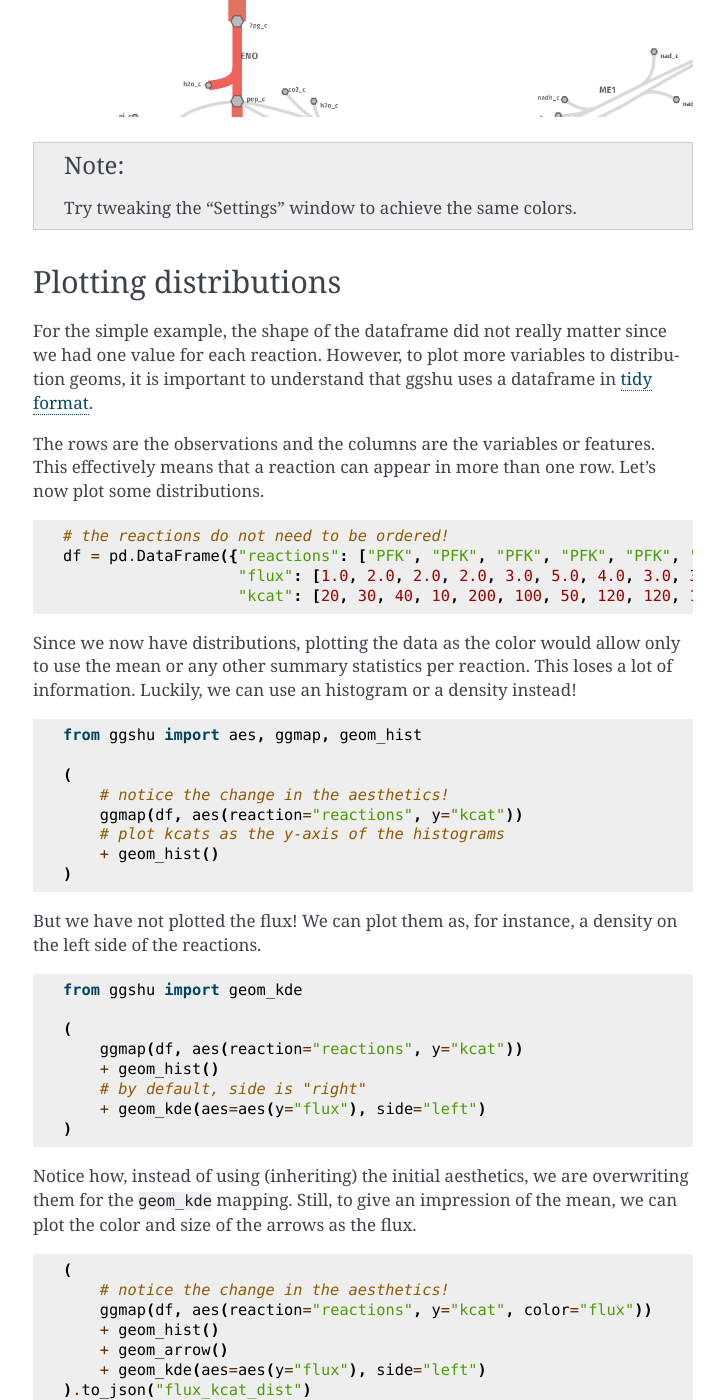
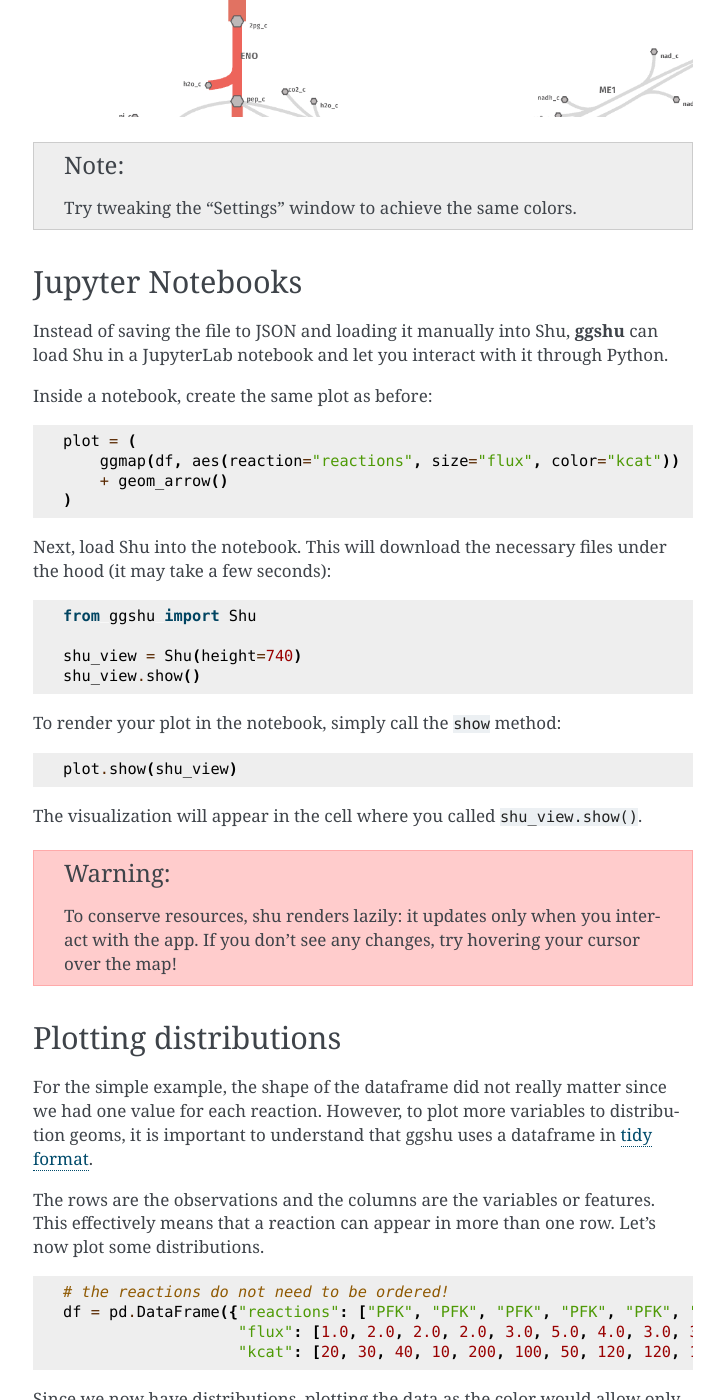
Before and after one commit to biosustain/shu, a Sphinx documentation site: the page built from docs/source/plotting.rst, in a window 1280 px wide and 1400 px high, scrolled down 2540 px. Shown: the whole window, without its empty margins (387-1111 px from the left). Built offline with Sphinx 7.4.7, drawn with Linux system fonts in a browser that asks for light colours.

Commit message:
docs: explain the jupyter interface

```diff
--- a/docs/source/plotting.rst
+++ b/docs/source/plotting.rst
@@ -80,6 +80,41 @@
 
 .. note::
   Try tweaking the "Settings" window to achieve the same colors.
+
+Jupyter Notebooks
+-----------------
+
+Instead of saving the file to JSON and loading it manually into Shu, **ggshu** can load Shu in a JupyterLab notebook and let you interact with it through Python.
+
+Inside a notebook, create the same plot as before:
+
+.. code-block:: python
+
+   plot = (
+       ggmap(df, aes(reaction="reactions", size="flux", color="kcat"))
+       + geom_arrow()
+   )
+
+Next, load Shu into the notebook. This will download the necessary files under the hood (it may take a few seconds):
+
+.. code-block:: python
+
+   from ggshu import Shu
+
+   shu_view = Shu(height=740)
+   shu_view.show()
+
+To render your plot in the notebook, simply call the ``show`` method:
+
+.. code-block:: python
+
+   plot.show(shu_view)
+
+The visualization will appear in the cell where you called ``shu_view.show()``.
+
+.. warning::
+   To conserve resources, shu renders lazily: it updates only when you interact with the app.
+   If you don’t see any changes, try hovering your cursor over the map!
 
 Plotting distributions
 ----------------------
```
